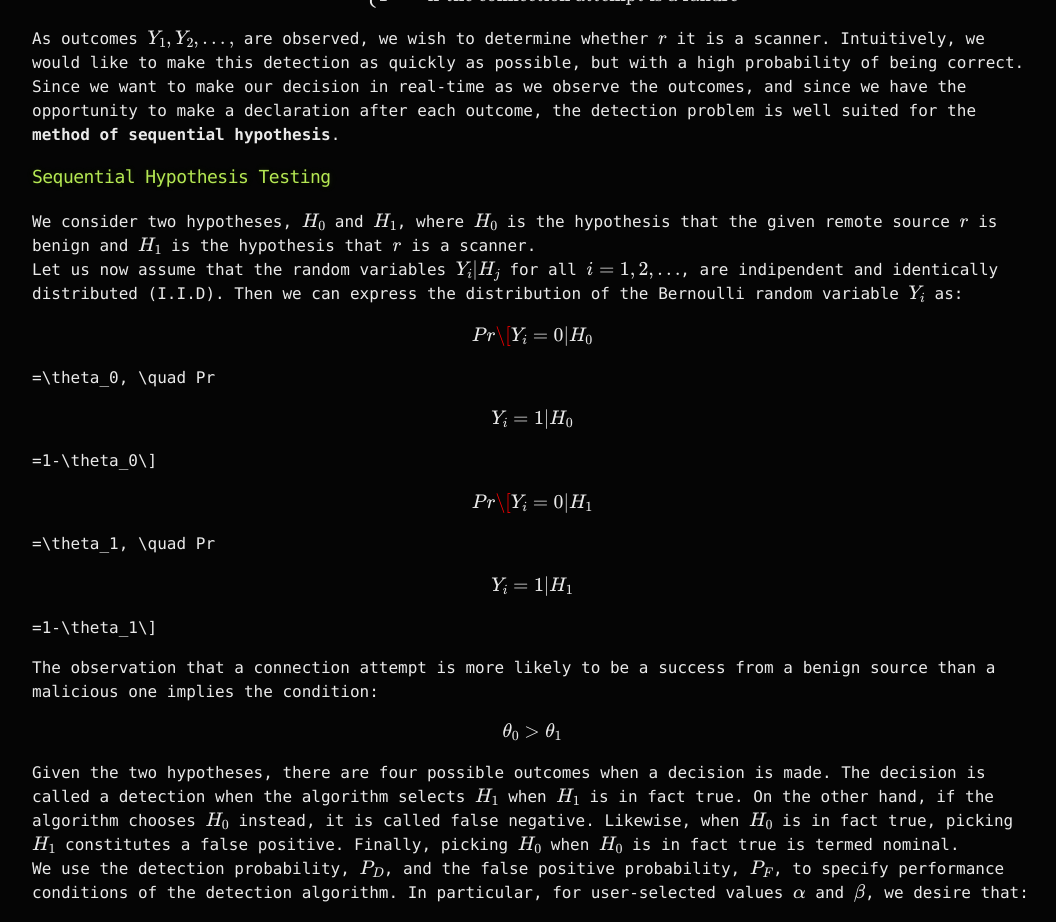
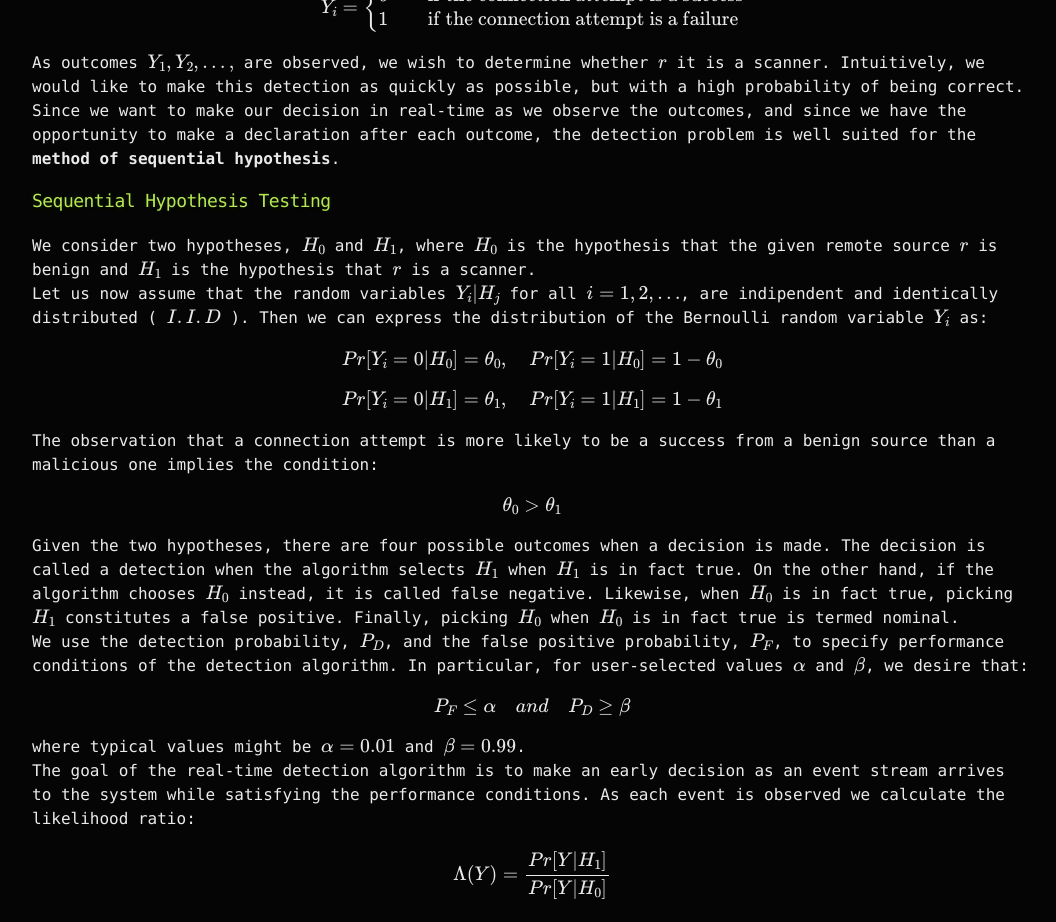
Before and after one commit to Videars/Statistics, a Jekyll site: the page built from Week1/research.md, in a window 1280 px wide and 1400 px high, scrolled down 1907 px. Shown: the top 922 px of the window, without its empty margins (108-1164 px from the left). Built offline with Jekyll 4.4.1, drawn with Linux system fonts in a browser that asks for light colours; our own code applies the rules of GitHub Pages for plain Markdown files; formulas are drawn with MathJax 3; some of the changed text lies outside the part shown.

Commit message:
Update research.md

```diff
--- a/Week1/research.md
+++ b/Week1/research.md
@@ -15,7 +15,7 @@ Statistics is the science of **collecting**, **processing**, **analyzing**, **pr
 It is a science because it founds itself on a **systematic body of knowledge** made by axioms, theorems and mathematical ideas like differential and integral calculus, linear algebra, and probability theory. Statistics are used in virtually all scientific disciplines such as the physical and social sciences, as well as in business, the humanities, government and manufacturing.\
 The goal of this subject is to gather as much information as possible of a large set of objects or events (a **population**) by studying the characteristics of a smaller number of similar objects or events (a **sample**).\
 The first step in a statistical study is to define the **observation units** and the **attributes** that need to be collected.
-Once the space of units observed $U=\{u_1, u_2, ..., u_n\}$ and the space of attributes observable for each unit $O=\{o_1, o_2, ..., o_n\}$ are defined, the statistician must define the **unit of measure** for each attribute and the instrument or the process to collect that value or data. Once this is all set, we can proceed to the phase of measurement and insert all the data inside **tables**. At the end of this phase we will have a **data set** whose most common structure is a matrix like the one presented:\
+Once the space of units observed $U=$ { $u_1, u_2, ..., u_n$ } and the space of attributes observable for each unit $O=$ { $o_1, o_2, ..., o_n$ } are defined, the statistician must define the **unit of measure** for each attribute and the instrument or the process to collect that value or data. Once this is all set, we can proceed to the phase of measurement and insert all the data inside **tables**. At the end of this phase we will have a **data set** whose most common structure is a matrix like the one presented:\
 <img src ="https://user-images.githubusercontent.com/105921751/193462961-c9d5b5fa-7b63-4377-88be-dcfa587c2f1e.jpg" width="500">\
 Now all the data collected must be processed and analyzed with the statistical tools needed and then presented to the public through **graphs**.\
 In the end statistics provide the information to educate how things work. Statistics are used to conduct research, evaluate outcomes, develop critical thinking and make informed decisions. Statistics can be used to inquire about almost any field of study to investigate why things happen, when they occur and whether its reoccurrence is predictable.
@@ -41,14 +41,14 @@ As outcomes $Y_1, Y_2, …,$ are observed, we wish to determine whether $r$ it i
 
 ### Sequential Hypothesis Testing
 We consider two hypotheses, $H_0$ and $H_1$, where $H_0$ is the hypothesis that the given remote source $r$ is benign and $H_1$ is the hypothesis that $r$ is a scanner.\
-Let us now assume that the random variables $Y_i|H_j$ for all $i=1,2,...$, are indipendent and identically distributed (I.I.D). Then we can express the distribution of the Bernoulli random variable $Y_i$ as:
+Let us now assume that the random variables $Y_i|H_j$ for all $i=1,2,...$, are indipendent and identically distributed ( $I.I.D$ ). Then we can express the distribution of the Bernoulli random variable $Y_i$ as:
 
 $$
-Pr\[Y_i=0|H_0\]=\theta_0, \quad Pr\[Y_i=1|H_0\]=1-\theta_0
+Pr[Y_i=0|H_0]=\theta_0, \quad Pr[Y_i=1|H_0]=1-\theta_0
 $$
 
 $$
-Pr\[Y_i=0|H_1\]=\theta_1, \quad Pr\[Y_i=1|H_1\]=1-\theta_1
+Pr[Y_i=0|H_1]=\theta_1, \quad Pr[Y_i=1|H_1]=1-\theta_1
 $$
 
 The observation that a connection attempt is more likely to be a success from a benign source than a malicious one implies the condition:
@@ -68,10 +68,10 @@ where typical values might be $\alpha=0.01$ and $\beta=0.99$.\
 The goal of the real-time detection algorithm is to make an early decision as an event stream arrives to the system while satisfying the performance conditions. As each event is observed we calculate the likelihood ratio:
 
 $$
-\Lambda(Y)=\frac{Pr\[Y|H_1\]}{Pr\[Y|H_0\]}
+\Lambda(Y)=\frac{Pr[Y|H_1]}{Pr[Y|H_0]}
 $$
 
-where $Y$ is the vector of events observed so far and $Pr\[Y|H_i\]$ represents the conditional probability mass function of the event stream $Y$ given that model $H_i$ is true. The likelihood ratio is then compared to an upper threshold, $\mu_1\$, and a lower threshold, $\mu_0$. If $\Lambda(Y)\leq\mu_0$ then we accept hypothesis $H_0$. If $\Lambda(Y)\geq\mu_1$ then we accept hypothesis $H_1$. If $\mu_0<\Lambda(Y)<\mu_1$ then we wait for the next observation and the updated $\Lambda(Y)$.
+where $Y$ is the vector of events observed so far and $Pr[Y|H_i]$ represents the conditional probability mass function of the event stream $Y$ given that model $H_i$ is true. The likelihood ratio is then compared to an upper threshold, $\mu_1\$, and a lower threshold, $\mu_0$. If $\Lambda(Y)\leq\mu_0$ then we accept hypothesis $H_0$. If $\Lambda(Y)\geq\mu_1$ then we accept hypothesis $H_1$. If $\mu_0<\Lambda(Y)<\mu_1$ then we wait for the next observation and the updated $\Lambda(Y)$.
 
 
 # Application
```
